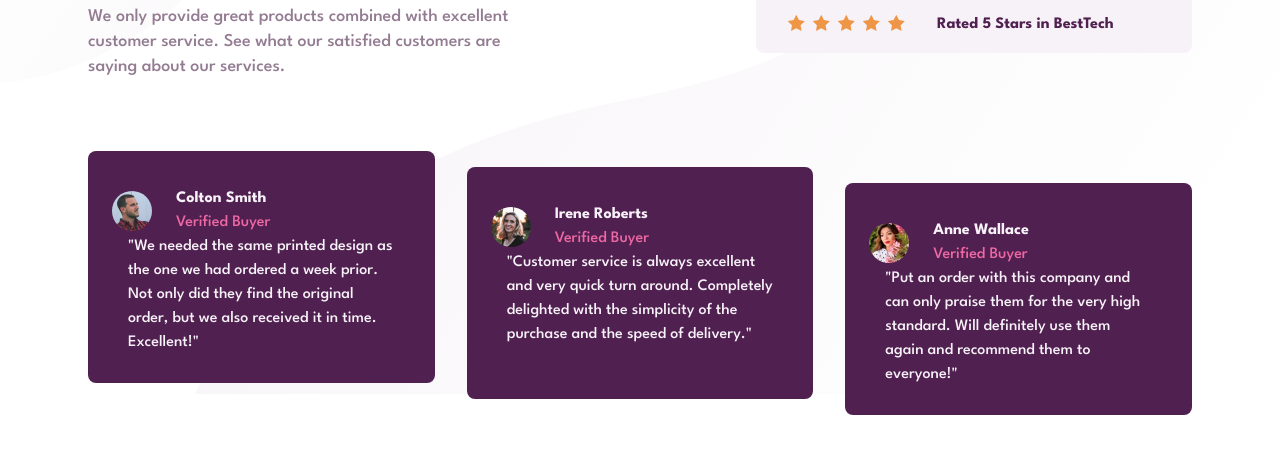
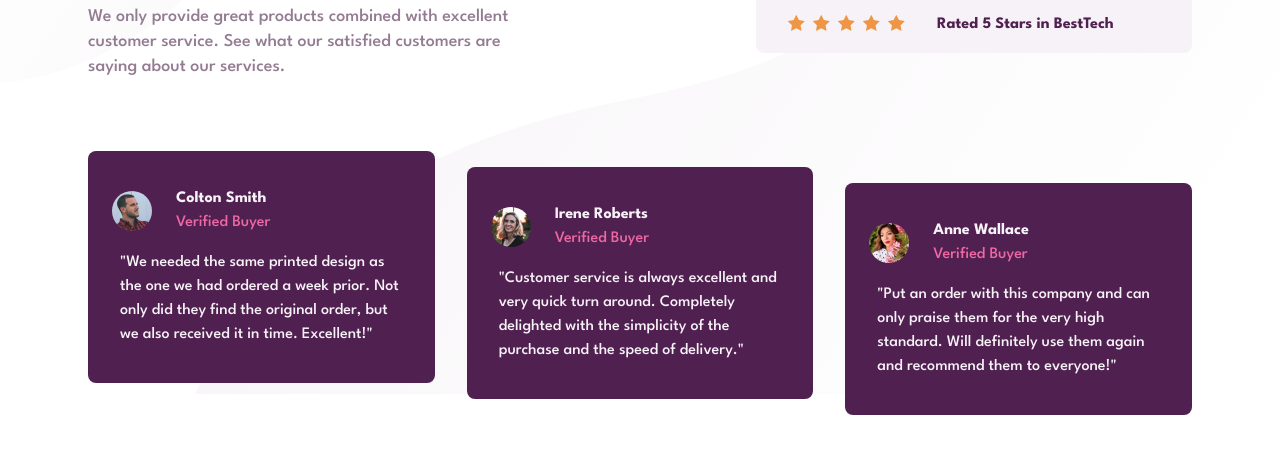
Before and after one commit to SilvanosEric/social-proof-section, a website built with Vite: page src/index.html in a window 1280 px wide. Shown: the part 279-732 px from the top of the page. Built offline with nearby package versions, Linux system fonts and the light colour scheme.

Commit message:
update css

```diff
--- a/src/style.css
+++ b/src/style.css
@@ -39,10 +39,6 @@
       grid-template-columns: repeat(3, 1fr);
       gap: 2rem;
     }
-
-    .testimonials .card {
-      --flow-space: 0;
-    }
   }
 
   .card {
@@ -52,6 +48,13 @@
     padding-top: theme("padding.9");
     padding-bottom: theme("padding.7");
     --flow-space: 1rem;
+  }
+
+  @media (min-width: theme("screens.xl")) {
+    .card {
+      --flow-space: 0;
+      padding-bottom: theme("padding.9");
+    }
   }
 
   .card__header {
@@ -86,7 +89,13 @@
     color: theme("colors.n-light-grayish-magenata");
     font-weight: 500;
     font-size: theme("fontSize.base");
-    padding-inline: theme("padding.4");
+    padding-inline: theme("padding.2");
+  }
+
+  @media (min-width: theme("screens.xl")) {
+    .card__copy {
+      --flow-space: 1rem;
+    }
   }
 }
 
```
